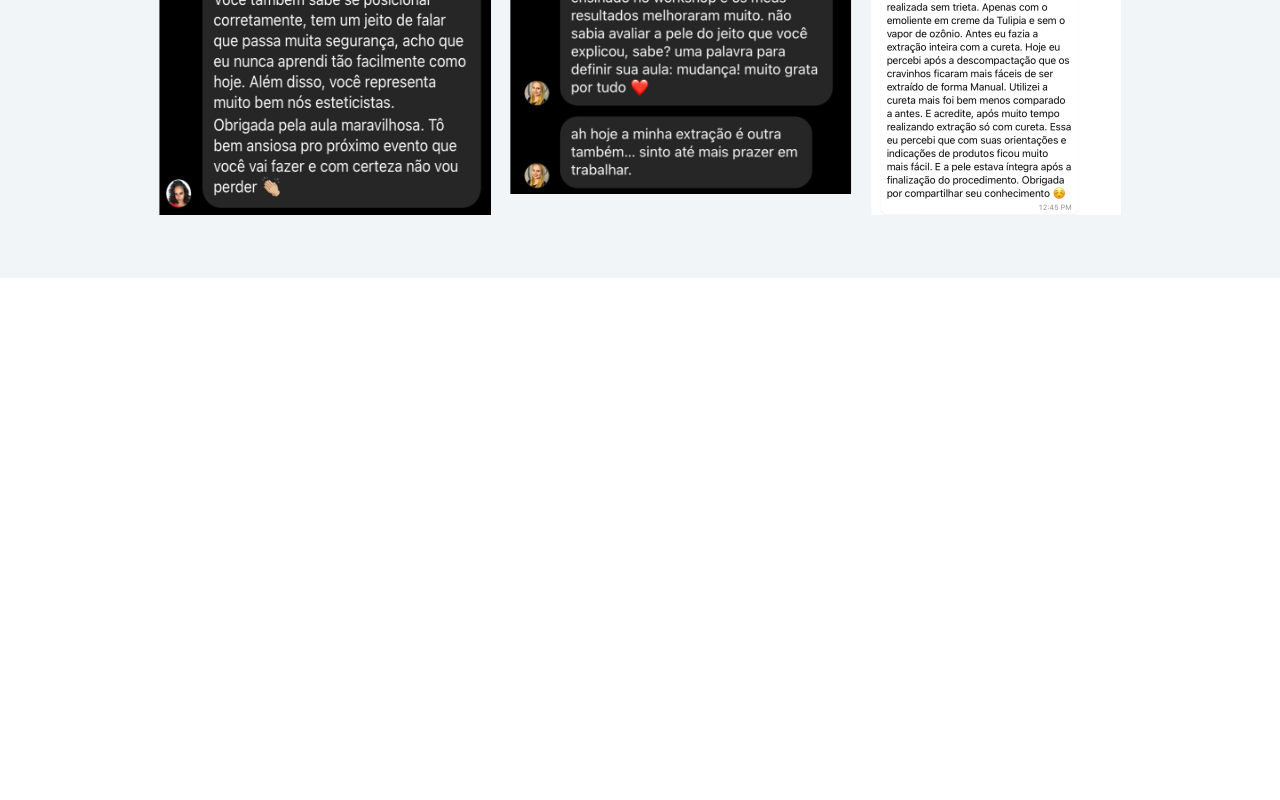
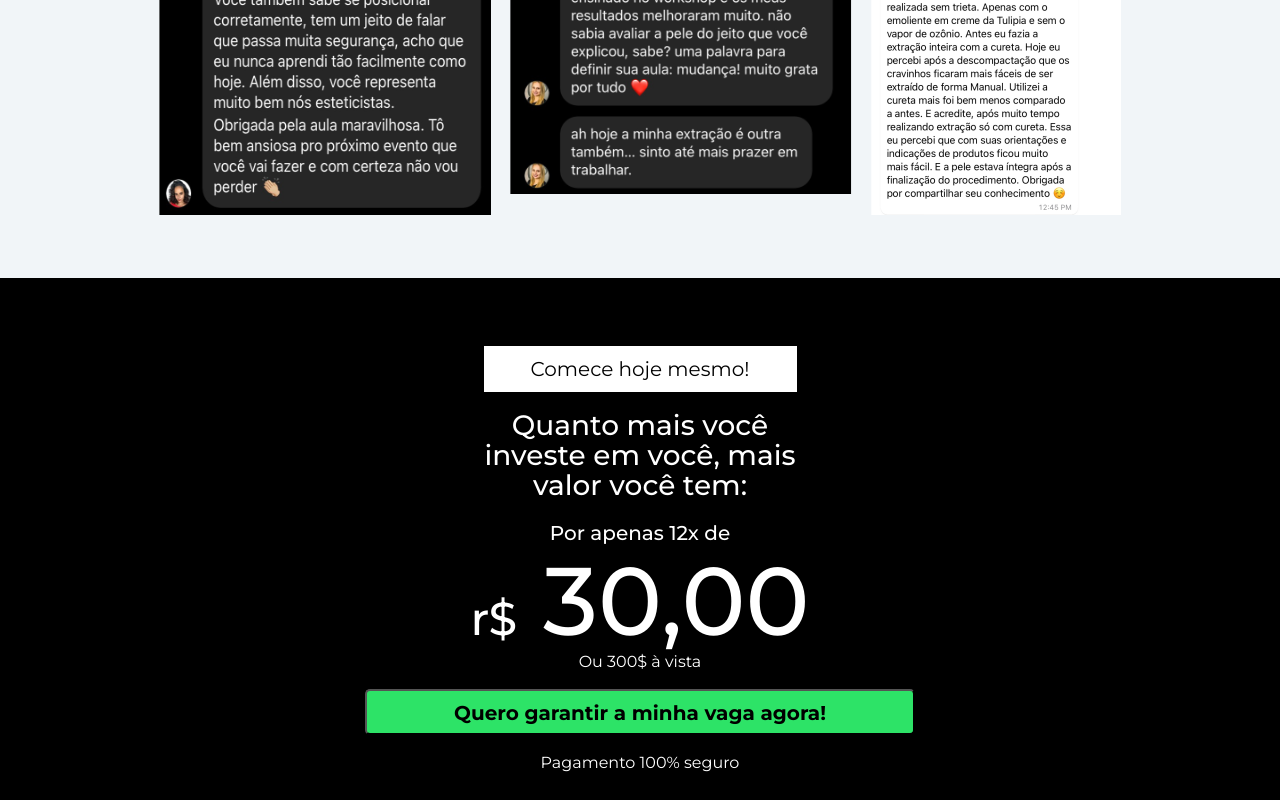
Before and after one commit to matheusmfl/larissaOliveiraLanding, a React (Vite) app: page / in a window 1280 px wide. Shown: the part 3691-4491 px from the top of the page. Before the commit the page ends 3969 px from the top, so only its background shows below. Built offline with nearby package versions, Linux system fonts and the light colour scheme.

Commit message:
adicionando a estilização do StartToday

```diff
--- a/src/App.tsx
+++ b/src/App.tsx
@@ -7,6 +7,7 @@ import { Section1 } from "./components/section1";
 import { SectionCard2 } from "./components/sectionCards2";
 import { SectionCarrossel } from "./components/sectionCarrossel";
 import { SectionFeedback } from "./components/sectionFeedback";
+import { StartToday } from "./components/startToday";
 
 export function App() {
   return (
@@ -18,6 +19,7 @@ export function App() {
       <SectionCarrossel />
       <SectionCard2 />
       <SectionFeedback />
+      <StartToday />
     </>
   );
 }
--- a/src/components/sectionFeedback/index.tsx
+++ b/src/components/sectionFeedback/index.tsx
@@ -11,7 +11,7 @@ export function SectionFeedback() {
         Feedback de quem já participou do nosso evento!
       </h2>
 
-      <div style={{ display: "flex", gap: "19px" }}>
+      <div style={{ display: "flex", gap: "19px", flexWrap: "wrap" }}>
         <img
           src={feedback1}
           alt=""
--- a/src/components/sectionFeedback/style.css
+++ b/src/components/sectionFeedback/style.css
@@ -8,4 +8,5 @@
   align-items: center;
   justify-content: center;
   gap: 19px;
+
 }
--- /dev/null
+++ b/src/components/startToday/index.tsx
@@ -0,0 +1,18 @@
+import "./style.css";
+
+export function StartToday() {
+  return (
+    <div className="startToday">
+      <div className="comeceHoje">Comece hoje mesmo!</div>
+      <h3>Quanto mais você investe em você, mais valor você tem:</h3>
+      <span className="valueParcelado">Por apenas 12x de</span>
+      <strong>
+        <span>r$</span> 30,00
+      </strong>
+      <span>Ou 300$ à vista</span>
+
+      <button>Quero garantir a minha vaga agora!</button>
+      <span>Pagamento 100% seguro</span>
+    </div>
+  );
+}
--- /dev/null
+++ b/src/components/startToday/style.css
@@ -0,0 +1,101 @@
+.startToday {
+  background: black;
+  max-height: 550px;
+  padding-top: 68px;
+  padding-bottom: 28px;
+  color: white;
+  display: flex;
+  flex-direction: column;
+  justify-content: center;
+  align-items: center;
+  gap: 18px;
+}
+
+.comeceHoje {
+  font-family: "Montserrat";
+  font-style: normal;
+  font-weight: 400;
+  font-size: 20px;
+  line-height: 40px;
+  text-align: center;
+  color: black;
+  display: flex;
+  justify-content: center;
+  align-items: center;
+
+  width: 313px;
+  height: 46px;
+  background: white;
+}
+
+.startToday h3 {
+  max-width: 365px;
+
+  font-style: normal;
+  font-weight: 500;
+  font-size: 28px;
+  line-height: 30px;
+
+  text-align: center;
+}
+
+.valueParcelado {
+  font-family: "Montserrat";
+  font-style: normal;
+  font-weight: 500;
+  font-size: 20px;
+  line-height: 30px;
+  /* identical to box height, or 150% */
+
+  text-align: center;
+
+  color: #ffffff;
+}
+
+.startToday strong span {
+  font-family: "Montserrat";
+  font-style: normal;
+  font-weight: 500;
+  font-size: 46px;
+  line-height: 30px;
+  /* identical to box height, or 65% */
+
+  text-align: center;
+
+  color: #ffffff;
+}
+
+.startToday strong {
+  padding-top: 20px;
+  font-style: normal;
+  font-weight: 500;
+  font-size: 96px;
+  line-height: 30px;
+  /* or 31% */
+
+  text-align: center;
+
+  color: #ffffff;
+}
+
+.startToday button {
+  font-family: "Montserrat";
+  font-style: normal;
+  font-weight: 600;
+  font-size: 20px;
+
+  /* identical to box height, or 200% */
+
+  text-align: center;
+
+  color: #000000;
+
+  width: 550px;
+  height: 46px;
+  padding-left: 48px;
+  padding-right: 48px;
+  padding-top: 10px;
+  padding-bottom: 10px;
+
+  background: #2de367;
+}
```
